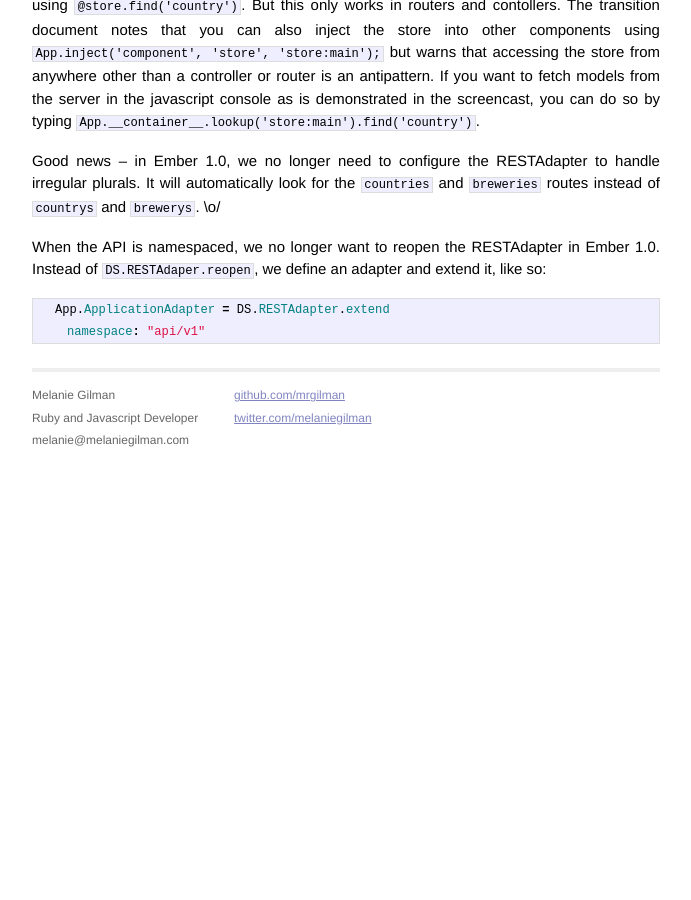
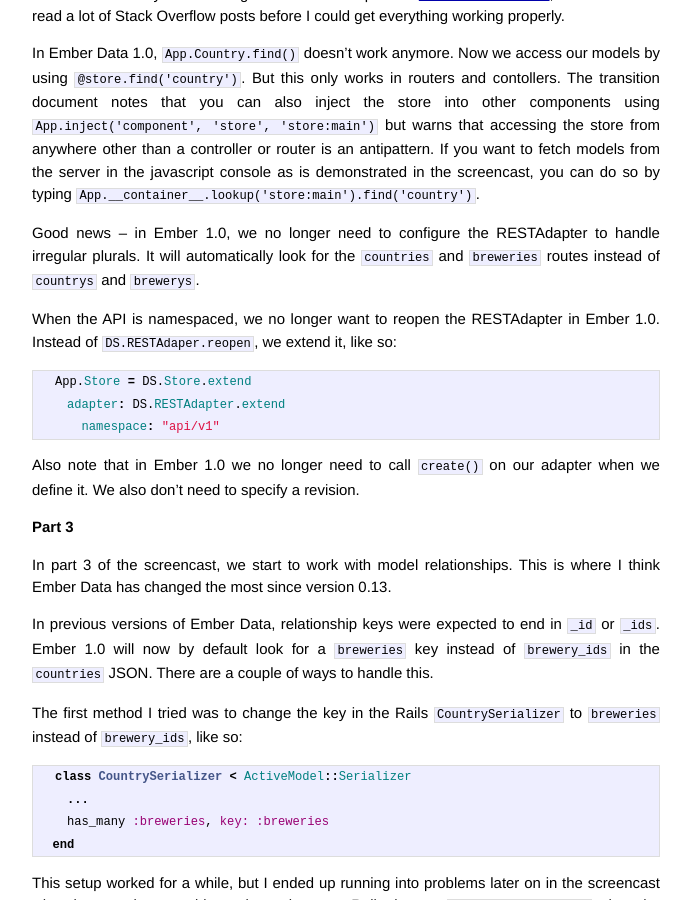
Before and after one commit to mrgilman/mrgilman.github.io, a Jekyll site: the page built from _posts/2014-01-18-ember-metacast.markdown, in a window 1280 px wide and 900 px high, scrolled down 681 px. Shown: the whole window, without its empty margins (294-985 px from the left). Built offline with Jekyll 4.4.1, drawn with Linux system fonts in a browser that asks for light colours; Markdown is read by kramdown in place of the engine named in the settings; before the commit the page ends 1144 px from its top, so only the background shows below that; some of the changed text lies outside the part shown.

Commit message:
Still working on said blog post

```diff
--- a/_posts/2014-01-18-ember-metacast.markdown
+++ b/_posts/2014-01-18-ember-metacast.markdown
@@ -15,17 +15,63 @@
 
 I also used jQuery 1.10.2.
 
-The only difference I encountered in part 1 of the screencast was with the `linkTo` helper in the templates. When I opened my console, there was a warning that `linkTo` is being deprecated in favor of `link-to`.
+### Part 1
 
-Part 2 of the screencast was where things started to get a little tricky. The differences between Ember 1.0 and 1.3.1 don't seem to be too great, but Ember Data has changed dramatically between 0.13 and 1.0. Many of the changes are summed up [here](https://github.com/emberjs/data/blob/master/TRANSITION.md), but I still had to read a lot of Stack Overflow posts before I could get everything working properly.
+I didn't run into any blockers in part 1 of the screencast. The only difference I encountered was with the `linkTo` helper in the templates. When I opened my console, there was a warning that `linkTo` is being deprecated in favor of `link-to`.
 
-In Ember Data 1.0, `App.Country.find()` doesn't work anymore. Now we access our models by using `@store.find('country')`. But this only works in routers and contollers. The transition document notes that you can also inject the store into other components using `App.inject('component', 'store', 'store:main');` but warns that accessing the store from anywhere other than a controller or router is an antipattern. If you want to fetch models from the server in the javascript console as is demonstrated in the screencast, you can do so by typing `App.__container__.lookup('store:main').find('country')`.
+### Part 2
 
-Good news -- in Ember 1.0, we no longer need to configure the RESTAdapter to handle irregular plurals. It will automatically look for the `countries` and `breweries` routes instead of `countrys` and `brewerys`. \o/
+Part 2 of the screencast was where things started to get a little tricky. The differences between Ember 1.0 and 1.3.1 don't seem too great, but Ember Data has changed dramatically between 0.13 and 1.0. Many of the changes are summed up in the [transition document](https://github.com/emberjs/data/blob/master/TRANSITION.md), but I still had to read a lot of Stack Overflow posts before I could get everything working properly.
 
-When the API is namespaced, we no longer want to reopen the RESTAdapter in Ember 1.0. Instead of `DS.RESTAdaper.reopen`, we define an adapter and extend it, like so:
+In Ember Data 1.0, `App.Country.find()` doesn't work anymore. Now we access our models by using `@store.find('country')`. But this only works in routers and contollers. The transition document notes that you can also inject the store into other components using `App.inject('component', 'store', 'store:main')` but warns that accessing the store from anywhere other than a controller or router is an antipattern. If you want to fetch models from the server in the javascript console as is demonstrated in the screencast, you can do so by typing `App.__container__.lookup('store:main').find('country')`.
+
+Good news -- in Ember 1.0, we no longer need to configure the RESTAdapter to handle irregular plurals. It will automatically look for the `countries` and `breweries` routes instead of `countrys` and `brewerys`.
+
+When the API is namespaced, we no longer want to reopen the RESTAdapter in Ember 1.0. Instead of `DS.RESTAdaper.reopen`, we extend it, like so:
 
 {% highlight coffeescript %}
-  App.ApplicationAdapter = DS.RESTAdapter.extend
-    namespace: "api/v1"
+  App.Store = DS.Store.extend
+    adapter: DS.RESTAdapter.extend
+      namespace: "api/v1"
 {% endhighlight %}
+
+Also note that in Ember 1.0 we no longer need to call `create()` on our adapter when we define it. We also don't need to specify a revision.
+
+### Part 3
+
+In part 3 of the screencast, we start to work with model relationships. This is where I think Ember Data has changed the most since version 0.13.
+
+In previous versions of Ember Data, relationship keys were expected to end in `_id` or `_ids`. Ember 1.0 will now by default look for a `breweries` key instead of `brewery_ids` in the `countries` JSON. There are a couple of ways to handle this.
+
+The first method I tried was to change the key in the Rails `CountrySerializer` to `breweries` instead of `brewery_ids`, like so:
+
+{% highlight ruby %}
+  class CountrySerializer < ActiveModel::Serializer
+    ...
+    has_many :breweries, key: :breweries
+  end
+{% endhighlight %}
+
+This setup worked for a while, but I ended up running into problems later on in the screencast when it came time to add new beers because Rails threw a `MassAssignmentError` when the creation params contained `country` and `brewery` instead of `country_id` and `brewery_id`.
+
+In the end I found it was easier to modify the Ember app so that it would expect keys ending in `_id` and `_ids` for relationships. To do so, I added the following to my `app.js.coffee` file:
+
+{% highlight coffeescript %}
+  App.ApplicationSerializer = DS.RESTSerializer.extend(keyForRelationship: (rel, kind) ->
+    if kind is "belongsTo"
+      underscored = rel.underscore()
+      underscored + "_id"
+    else
+      singular = rel.singularize()
+      underscored = singular.underscore()
+      underscored + "_ids"
+  )
+{% endhighlight %}
+
+In Ember Data 1.0, the syntax for declaring `hasMany` and `belongsTo` relationships has changed slightly. Now, instead of passing "App.Brewery" to the hasMany function, we do this:
+
+{% highlight coffeescript %}
+  App.Country = DS.Model.extend
+    title: DS.attr("string")
+    breweries: DS.hasMany("brewery", async: true)
+{% endhighlight %}
```
Also changed, not shown: other parts of _posts/2014-01-18-ember-metacast.markdown (+1 -1 lines).
